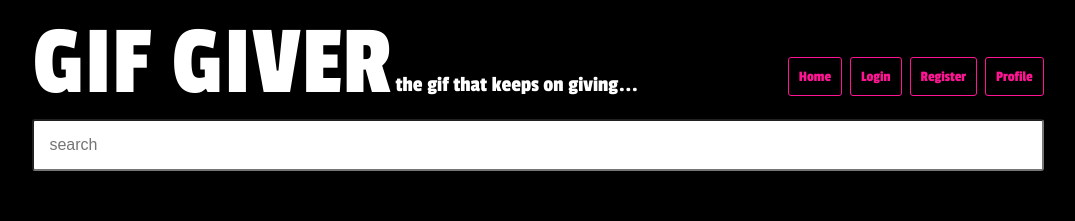
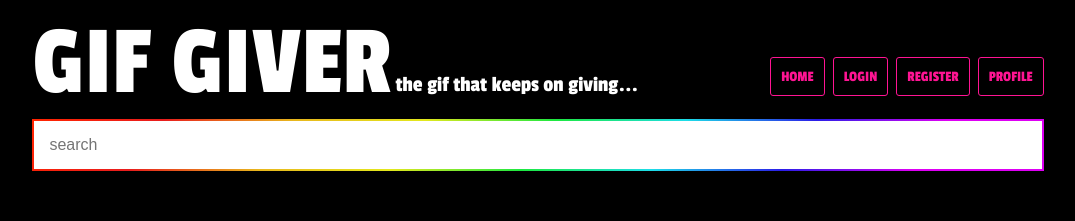
Before and after one commit to Jexeones24/gif-giver-app, a React (Create React App) app: page / in a window 1280 px wide. Shown: the top 221 px of the page, without its empty margins (102-1177 px from the left). Built offline with nearby package versions, Linux system fonts and the light colour scheme.

Commit message:
rainbow borders on inputs

```diff
--- a/src/App.css
+++ b/src/App.css
@@ -35,9 +35,12 @@ a {
   padding: 10px;
   font-size: 15px;
 }
-
 a:hover {
   color: white;
+}
+
+a:active {
+  color: green;
 }
 
 header {
@@ -89,6 +92,19 @@ input {
   border-radius: 3px;
   width: 100%;
   box-sizing : border-box;
+  border: 2px solid transparent;
+  border-image: linear-gradient(124deg, #ff2400, #e81d1d, #e8b71d, #e3e81d, #1de840, #1ddde8, #2b1de8, #dd00f3, #dd00f3);
+  border-image-slice: 1;
+}
+
+.btn-submit {
+  color: #FF1493;
+  font-size: 14px;
+  padding: 10px;
+  border: 2px solid transparent;
+  border-image: linear-gradient(124deg, #ff2400, #e81d1d, #e8b71d, #e3e81d, #1de840, #1ddde8, #2b1de8, #dd00f3, #dd00f3);
+  border-radius: 2px;
+  border-image-slice: 1;
 }
 
 .img {
--- a/src/App.js
+++ b/src/App.js
@@ -3,7 +3,7 @@ import { fetchGifs } from './lib/gifService'
 import Main from './components/Main'
 import Form from './components/Form'
 import './App.css'
-import { BrowserRouter as Router, Route, Link } from 'react-router-dom'
+import { BrowserRouter as Router, Route, NavLink } from 'react-router-dom'
 
 class App extends Component {
   state = {
@@ -57,13 +57,16 @@ const NavBar = (props) => {
       <span className='title'>{props.title}</span>
       <span className='subtitle'>{props.subtitle}</span>
       <span className='nav-links'>
-        {props.links.map((link, idx) => <Link to='#' key={idx}>{link}</Link>)}
+        <NavLink exact activeClassName='active' to='/'>HOME</NavLink>
+        <NavLink exact activeClassName='active' to='/login'>LOGIN</NavLink>
+        <NavLink exact activeClassName='active' to='/register'>REGISTER</NavLink>
+        <NavLink exact activeClassName='active' to='/profile/:username'>PROFILE</NavLink>
       </span>
     </header>
   )
 }
 
-// need to pass: inputs (numberofFields), className, type, name, placeholder, onChange, onSubmit
+// need to pass onChange, onSubmit
 const Login = (props) => {
   const inputs = ['username', 'password', 'password confirmation']
   return (
--- a/src/components/Form.js
+++ b/src/components/Form.js
@@ -9,13 +9,14 @@ export default class Form extends Component {
           <form>
             {this.props.inputs.map((field, idx) =>
               <Input
+                key={idx}
                 type={this.props.type}
                 name={this.props.name}
                 value=''
                 placeholder={field}
               />
             )}
-            <button>SUBMIT</button>
+            <button className='btn-submit'>SUBMIT</button>
           </form>
         </div>
       </div>
@@ -27,6 +28,7 @@ const Input = (props) => {
   return (
     <div>
       <input
+        key={props.key}
         type={props.type}
         name={props.name}
         value={props.value}
--- a/src/components/Header.js
+++ /dev/null
@@ -1 +0,0 @@
-import React from 'react'
```
